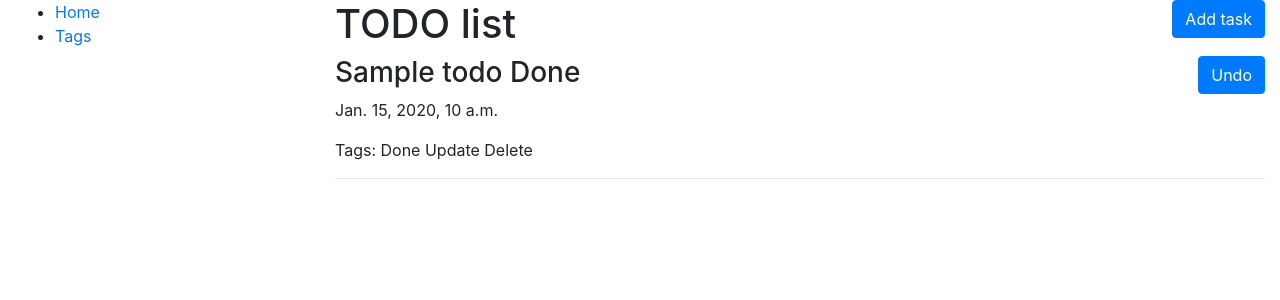
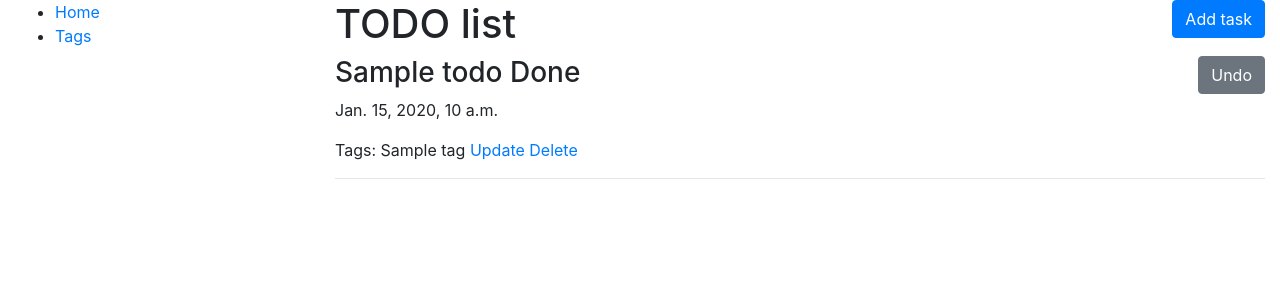
Before and after one commit to kapitoshk4/todo-list, a Django app: page / in a window 1280 px wide. Shown: the top 300 px of the page. Run offline with Django 5.2, Linux system fonts and the light colour scheme; tables that the repository leaves empty hold one stand-in row (values such as "Sample post").

Commit message:
Change buttons in todo_list.html

```diff
--- a/templates/todo/todo_list.html
+++ b/templates/todo/todo_list.html
@@ -2,17 +2,32 @@
 
 {% block content %}
   <h1>TODO list
-    <a href="#" class="btn btn-primary float-right">Add task</a>
+    <a href="{% url 'todo:task-create' %}" class="btn btn-primary float-right">Add task</a>
   </h1>
   {% if todo_list %}
     {% for task in todo_list %}
       <h3>{{ task.title }} {{ task.status }}
-        <button class="btn btn-primary float-right">
-          {% if task.status == "Not Done" %}Complete{% else %}Undo{% endif %}
-        </button>
+      <div class="float-right">
+        <form action="#" method="post">
+          {% csrf_token %}
+          {% if task.status == "Not Done" %}
+            <input type="submit" class="btn btn-primary" value="Complete">
+          {% else %}
+            <input type="submit" class="btn btn-secondary" value="Undo">
+          {% endif %}
+        </form>
+      </div>
       </h3>
       <p>{{ task.created_at }}</p>
-      <p>Tags: {{ task.status }} Update {% if task.status %}Delete{% endif %}</p>
+      <p>Tags:
+        {% for tag in task.tags.all %}
+          {{ tag.title }}
+        {% endfor %}
+        <a href="#">Update</a>
+        {% if task.status %}
+          <a href="#">Delete</a>
+        {% endif %}
+      </p>
       <hr>
     {% endfor %}
   {% endif %}
```
